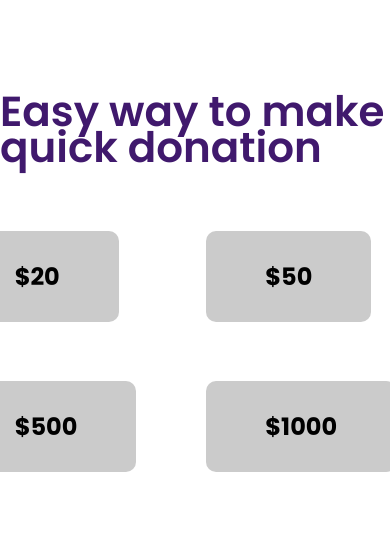
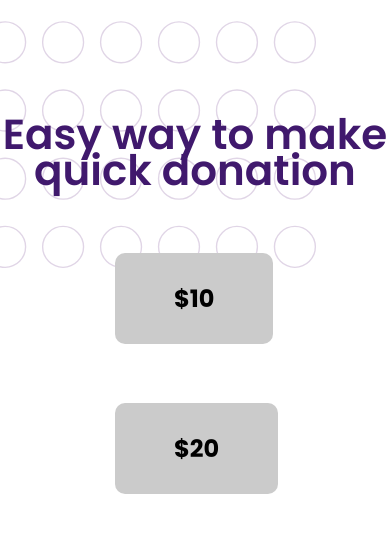
Before and after one commit to Niz46/blockChainHostipal, a plain HTML site: page index.html in a window 390 px wide. Shown: the part 1677-2233 px from the top of the page. Drawn offline with Linux system fonts and the light colour scheme.

Commit message:
style: add responsiveness

```diff
--- a/style.css
+++ b/style.css
@@ -89,7 +89,7 @@ nav ul li a:hover {
 
 main {
   width: 100%;
-  height: 150em;
+  /* height: 150em; */
 }
 
 main .hero-section {
@@ -320,9 +320,10 @@ main .patient-section {
   margin-bottom: 10px;
 }
 .donation_section {
-  height: 655px;
+  padding: 164px 0;
   width: 100%;
   max-width: 1440px;
+  margin: 0 auto;
   position: relative;
   display: flex;
   flex-direction: column;
@@ -334,9 +335,12 @@ main .patient-section {
   font-weight: 600;
   font-size: 42px;
   line-height: 36px;
+  text-align: center;
 }
 .donation-content {
-  height: 327px;
+  width: 100%;
+  max-width: 1027px;
+  margin: 0 auto;
   display: flex;
   gap: 70px;
   align-items: center;
@@ -359,10 +363,13 @@ main .patient-section {
 }
 .donation_buttons {
   display: grid;
-  grid-template: repeat(2, 80px) / repeat(3, 1fr) 2fr;
+  width: 90%;
+  grid-template-rows: repeat(2, 80px);
+  grid-template-columns: repeat(auto-fit, 160px);
   gap: 70px;
   justify-items: start;
   align-items: center;
+  justify-content: center;
 }
 .donation_buttons button {
   background-color: var(--donation-button-color);
```
Also changed, not shown: Image/Donation-bg.svg (added).
